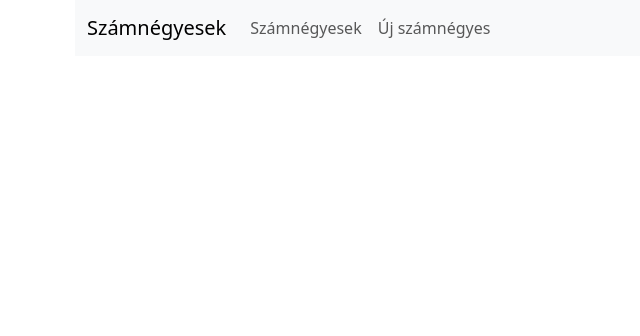
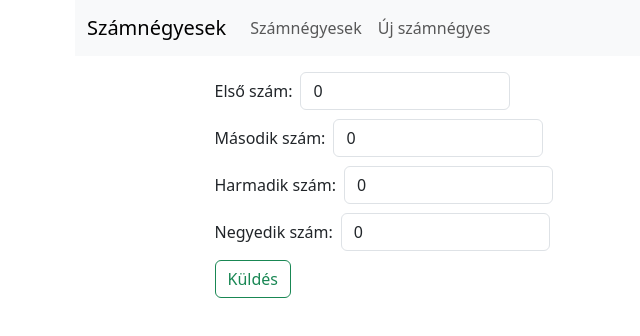
Before and after one commit to b0totmat/Web, a Vue app in the folder szamnegyes-feladat/web-app/client/: page /new in a window 1280 px wide. Shown: the top 336 px of the page, without its empty margins (7-647 px from the left). Built offline with nearby package versions, Linux system fonts and the light colour scheme.

Commit message:
Új számnégyes felvétele

```diff
--- a/szamnegyes-feladat/web-app/client/src/views/NewView.vue
+++ b/szamnegyes-feladat/web-app/client/src/views/NewView.vue
@@ -1,3 +1,38 @@
 <template>
+    <form class="w-75 mx-auto">
+        <div class="mb-2">
+            <label for="n1" class="form-label">Első szám:</label>
+            <input type="number" class="form-control w-25 d-inline-block ms-2" id="n1" v-model="newFour.four[0]">
+        </div>
+        <div class="mb-2">
+            <label for="n2" class="form-label">Második szám:</label>
+            <input type="number" class="form-control w-25 d-inline-block ms-2" id="n2" v-model="newFour.four[1]">
+        </div>
+        <div class="mb-2">
+            <label for="n3" class="form-label">Harmadik szám:</label>
+            <input type="number" class="form-control w-25 d-inline-block ms-2" id="n3" v-model="newFour.four[2]">
+        </div>
+        <div class="mb-2">
+            <label for="n4" class="form-label">Negyedik szám:</label>
+            <input type="number" class="form-control w-25 d-inline-block ms-2" id="n4" v-model="newFour.four[3]">
+        </div>
+        <button class="btn btn-outline-success" @click="post">Küldés</button>
+    </form>
+</template>
+<script setup>
+import { useRouter } from 'vue-router'
+import { ref } from 'vue'
+import { useFourStore } from '@/stores/four'
 
-</template>
+const router = useRouter()
+const fourStore = useFourStore()
+const newFour = ref({
+    four: [0, 0, 0, 0]
+})
+
+async function post(e) {
+    e.preventDefault()
+    await fourStore.saveNewFour(newFour.value)
+    router.push('/')
+}
+</script>
```
Also changed, not shown: 1 other file (tests, documents, lock files or other folders).
